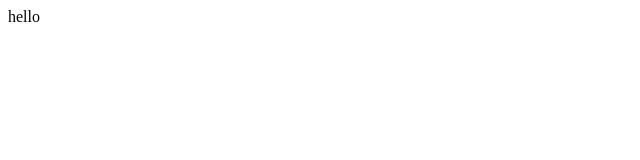
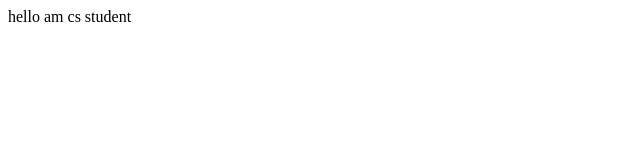
Before and after one commit to AMIR1787/New-Clock-Synchronization, a plain HTML site: page index.html in a window 1280 px wide. Shown: the whole page, without its empty margins (0-640 px from the left). Drawn offline with Linux system fonts and the light colour scheme.

Commit message:
First Commit

```diff
--- a/index.html
+++ b/index.html
@@ -7,6 +7,6 @@
     <title>Document</title>
 </head>
 <body>
-    hello
+    hello am cs student
 </body>
 </html>
```
